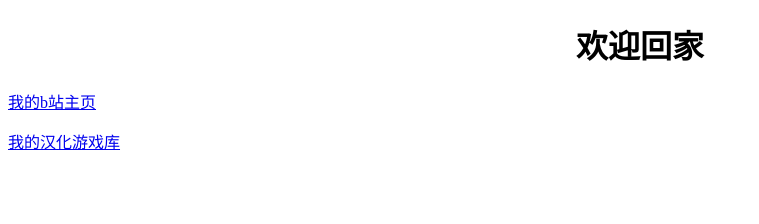
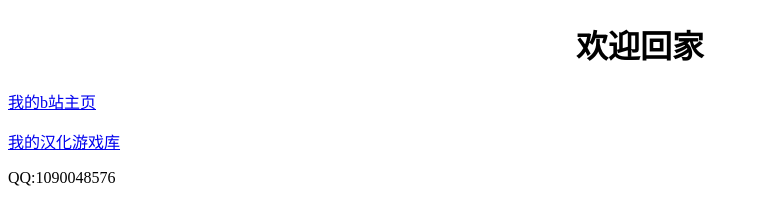
Before and after one commit to wxc-CN/wxc.github.io, a plain HTML site: page index.html in a window 1280 px wide. Shown: the whole page, without its empty margins (0-759 px from the left). Drawn offline with Linux system fonts and the light colour scheme.

Commit message:
Update index.html

```diff
--- a/index.html
+++ b/index.html
@@ -9,5 +9,6 @@
     <h1 style="text-align:center;">欢迎回家</h1>
     <a href="https://space.bilibili.com/544425755" >我的b站主页</a>
     <p><a href="https://wxc-cn.github.io/wxc.github.io/game.html" >我的汉化游戏库</a></p>
+    <p>QQ:1090048576<p>
 </body>
 </html>
```
